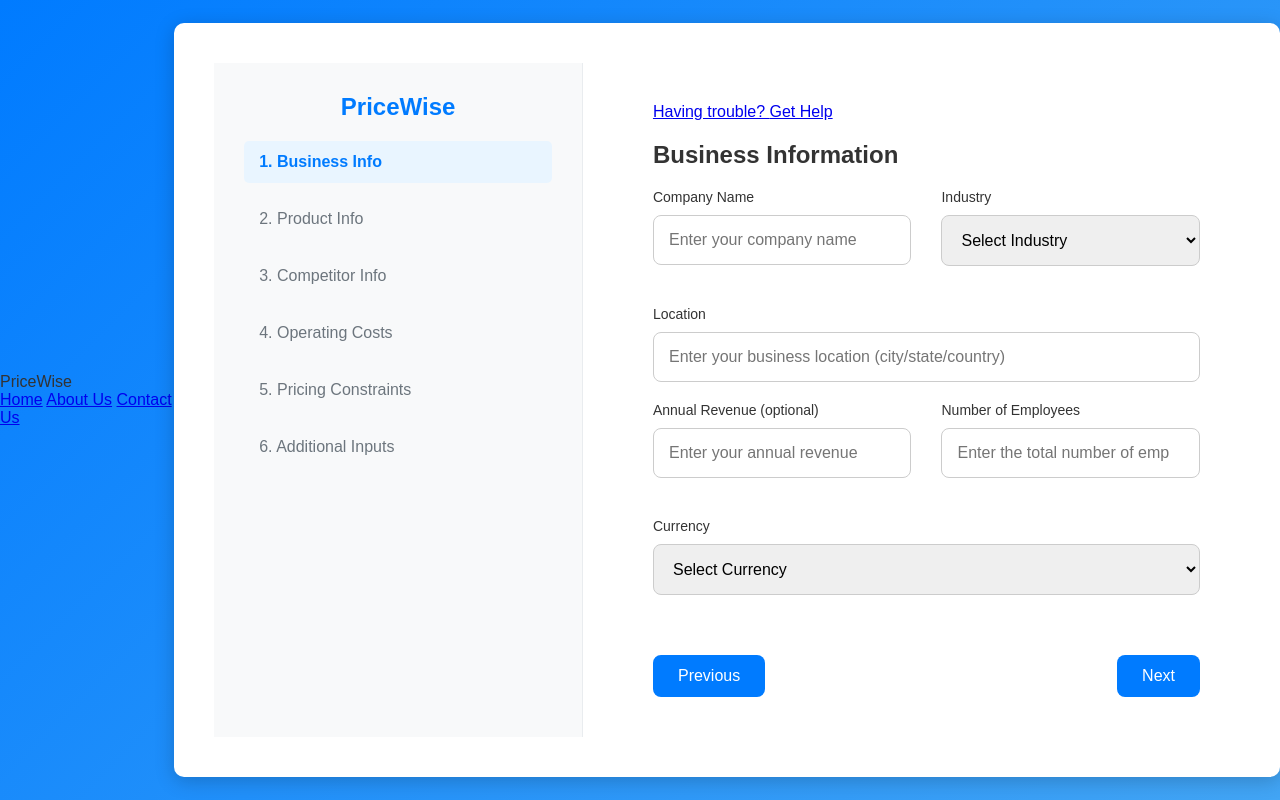
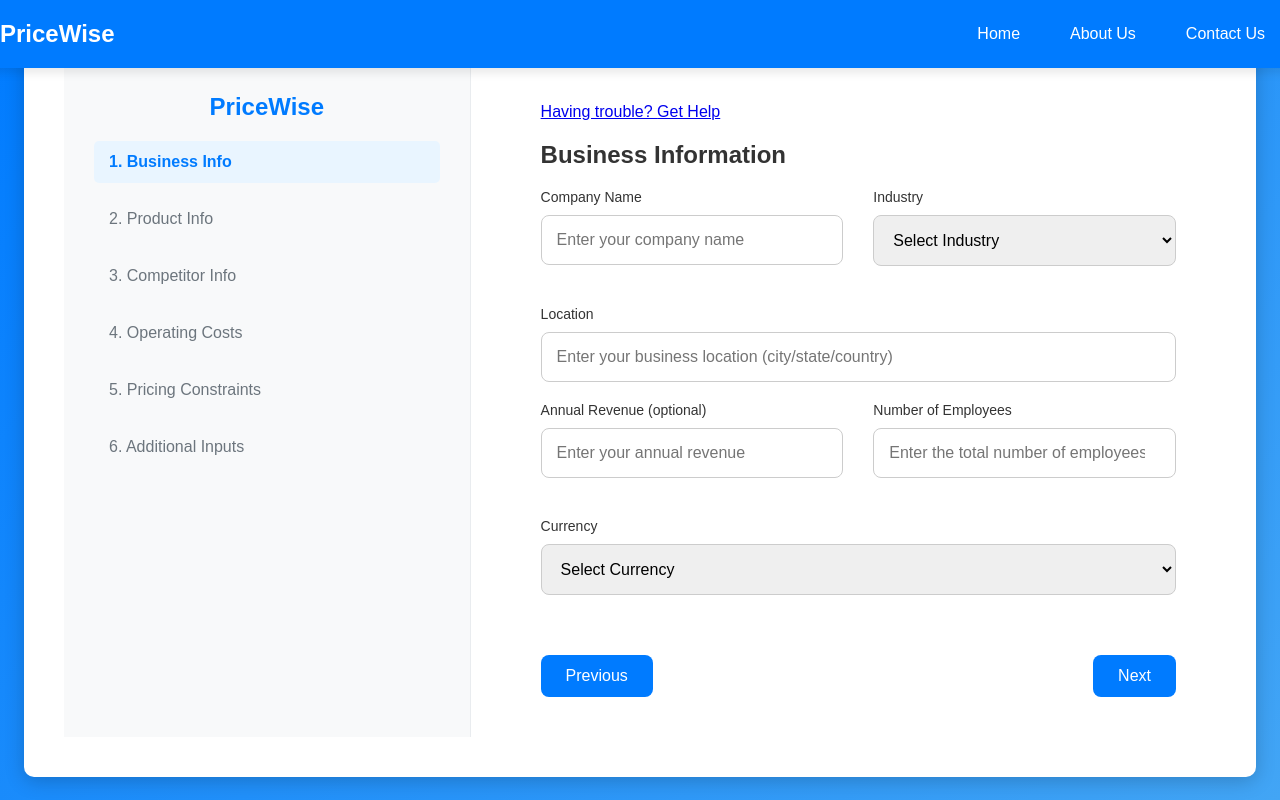
Before and after one commit to neev-nagu/PriceWise, a plain HTML site: page index.html in a window 1280 px wide. Drawn offline with Linux system fonts and the light colour scheme.

Commit message:
Update styles.css

```diff
--- a/styles.css
+++ b/styles.css
@@ -233,3 +233,51 @@ button:disabled {
     margin-left: 0;
   }
 }
+
+/* Header Section */
+.top-header {
+    width: 100%;
+    background-color: #007bff;
+    padding: 15px 20px;
+    display: flex;
+    justify-content: space-between;
+    align-items: center;
+    box-shadow: 0 4px 10px rgba(0, 0, 0, 0.1);
+    color: #fff;
+    position: fixed; /* Makes it stick to the top */
+    top: 0;
+    z-index: 1000;
+}
+
+.header-container {
+    display: flex;
+    justify-content: space-between;
+    align-items: center;
+    width: 100%;
+}
+
+.top-header .logo {
+    font-size: 24px;
+    font-weight: bold;
+    margin: 0;
+    color: #fff;
+}
+
+.nav-links {
+    display: flex;
+    gap: 20px;
+}
+
+.nav-button {
+    text-decoration: none;
+    color: #fff;
+    font-size: 16px;
+    padding: 10px 15px;
+    border-radius: 8px;
+    transition: background-color 0.3s ease;
+}
+
+.nav-button:hover {
+    background-color: #0056b3;
+    color: #fff;
+}
```
